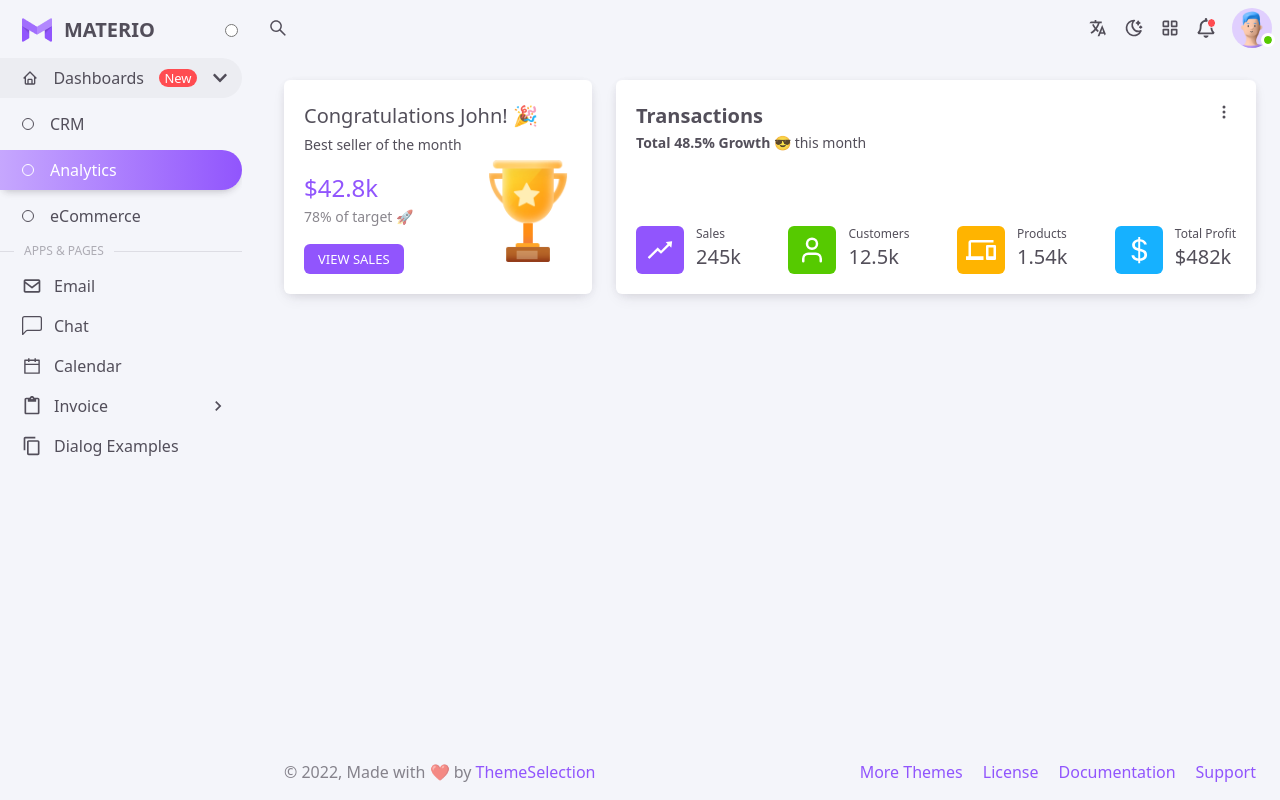
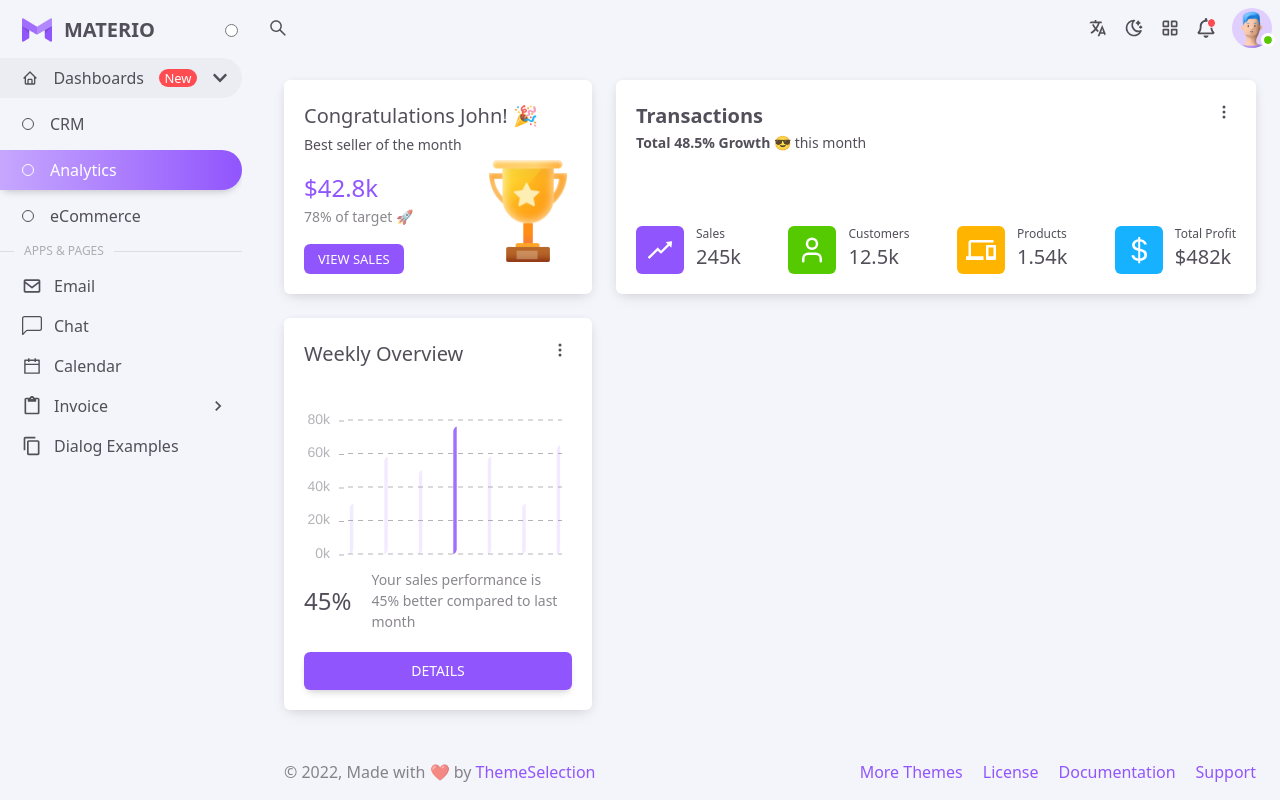
Before and after one commit to Ali503-7/Admin-Dashboard, a React (Vite) app: page / in a window 1280 px wide. Built offline with nearby package versions, Linux system fonts and the light colour scheme.

Commit message:
box-3 is all done

```diff
--- a/src/index.scss
+++ b/src/index.scss
@@ -17,7 +17,7 @@
   @apply text-[34px] leading-[42px] font-normal;
 }
 .H5 {
-  @apply text-[24px] leading-[32px] font-normal;
+  @apply text-[24px] leading-[32px] font-medium;
 }
 .H6 {
   @apply text-[20px] leading-[32px] font-medium;
--- a/src/pages/Analytics/Primary/Analytics.jsx
+++ b/src/pages/Analytics/Primary/Analytics.jsx
@@ -1,5 +1,6 @@
 import Congratulations from "../Secendary/Congratulations"
 import Transactions_2 from "../Secendary/Transaction_2"
+import WeeklyOverview from "../Secendary/WeeklyOverview"
 
 const Analytics = () => {
   return (
@@ -12,6 +13,10 @@ const Analytics = () => {
       {/* box-2 */}
 
       <Transactions_2 />
+
+      {/* box-3 */}
+
+      <WeeklyOverview />
     </div>
   )
 }
--- /dev/null
+++ b/src/pages/Analytics/Secendary/WeeklyOverview.jsx
@@ -0,0 +1,160 @@
+import React, { useContext } from "react";
+import { ThemeContext } from "../../../App";
+import Chart from "react-apexcharts";
+import Dots from "../../../components/Geniral/Dots";
+
+const WeeklyOverview = () => {
+  const { dark } = useContext(ThemeContext);
+
+  const LabelColors = dark ? "#E7E3FC61" : "#3A354161";
+
+  const series = [
+    {
+      data: [3, 5.8, 5, 7.6, 5.8, 3, 6.5],
+    },
+  ];
+
+  const options = {
+    chart: {
+      type: "bar",
+      stacked: true,
+      offsetX: 0,
+      offsetY: 0,
+      parentHeightOffset: 0,
+      zoom: {
+        enabled: true,
+      },
+      toolbar: {
+        show: false,
+      },
+      sparkline: {
+        enabled: false,
+      },
+    },
+    states: {
+      hover: {
+        filter: {
+          type: "none",
+        },
+      },
+      active: {
+        allowMultipleDataPointsSelection: false,
+        filter: {
+          type: "none",
+          value: 0.35,
+        },
+      },
+    },
+
+    colors: [
+      function ({ value }) {
+        if (value == 7.6) {
+          return "#9155FD";
+        } else {
+          return "#9155FD1F";
+        }
+      },
+    ],
+    plotOptions: {
+      bar: {
+        borderRadius: 5,
+        borderRadiusApplication: "around",
+        borderRadiusWhenStacked: "all",
+        columnWidth: "10px",
+        distributed: true,
+      },
+    },
+    dataLabels: {
+      enabled: false,
+    },
+    legend: {
+      show: false,
+    },
+    grid: {
+      borderColor: LabelColors,
+      xaxis: {
+        lines: {
+          show: false,
+        },
+      },
+      yaxis: {
+        lines: {
+          show: true,
+        },
+      },
+      strokeDashArray: 5,
+      padding: {
+        left: 20,
+        right: 10,
+        bottom: 0,
+        top: 0,
+      },
+    },
+    xaxis: {
+      show: false,
+      offsetX: 0,
+      offsetY: 0,
+      axisBorder: {
+        show: false,
+      },
+      axisTicks: {
+        show: false,
+      },
+      labels: {
+        show: false,
+        style: {
+          colors: LabelColors,
+        },
+      },
+    },
+    yaxis: {
+      show: true,
+      offsetX: 0,
+      offsetY: 0,
+      tickAmount: 4,
+      axisBorder: {
+        show: false,
+      },
+      axisTicks: {
+        show: true,
+        color: LabelColors,
+        width: 5,
+        offsetY: 1,
+        offsetX: 3,
+      },
+      labels: {
+        show: true,
+        maxWidth: 24,
+        style: {
+          colors: [LabelColors],
+        },
+        formatter: (value) => {
+          if (value == 0) return "0k";
+          return `${value}0k`;
+        },
+      },
+    },
+    tooltip: {
+      enabled: false,
+    },
+  };
+
+  return (
+    <div className="Box col-span-4">
+      <h6 className="H6 text-Light-Text-Primary dark:text-Dark-Text-Primary pb-5">
+        Weekly Overview
+      </h6>
+      <Dots />
+      <Chart type="bar" height={179} options={options} series={series} />
+      <div className="flex flex-row items-center gap-5">
+        <h5 className="H5">45%</h5>
+        <p className="Body2 text-Light-Text-Secondary dark:text-Dark-Text-Primary ">
+          Your sales performance is 45% better compared to last month
+        </p>
+      </div>
+      <button className="mt-5 w-full uppercase Button-M text-white bg-Light-Main-Primary shadow-Light_3 dark:shadow-Dark_3 h-[38px] px-5 rounded-md">Details</button>
+    </div>
+  );
+};
+
+export default WeeklyOverview;
```
